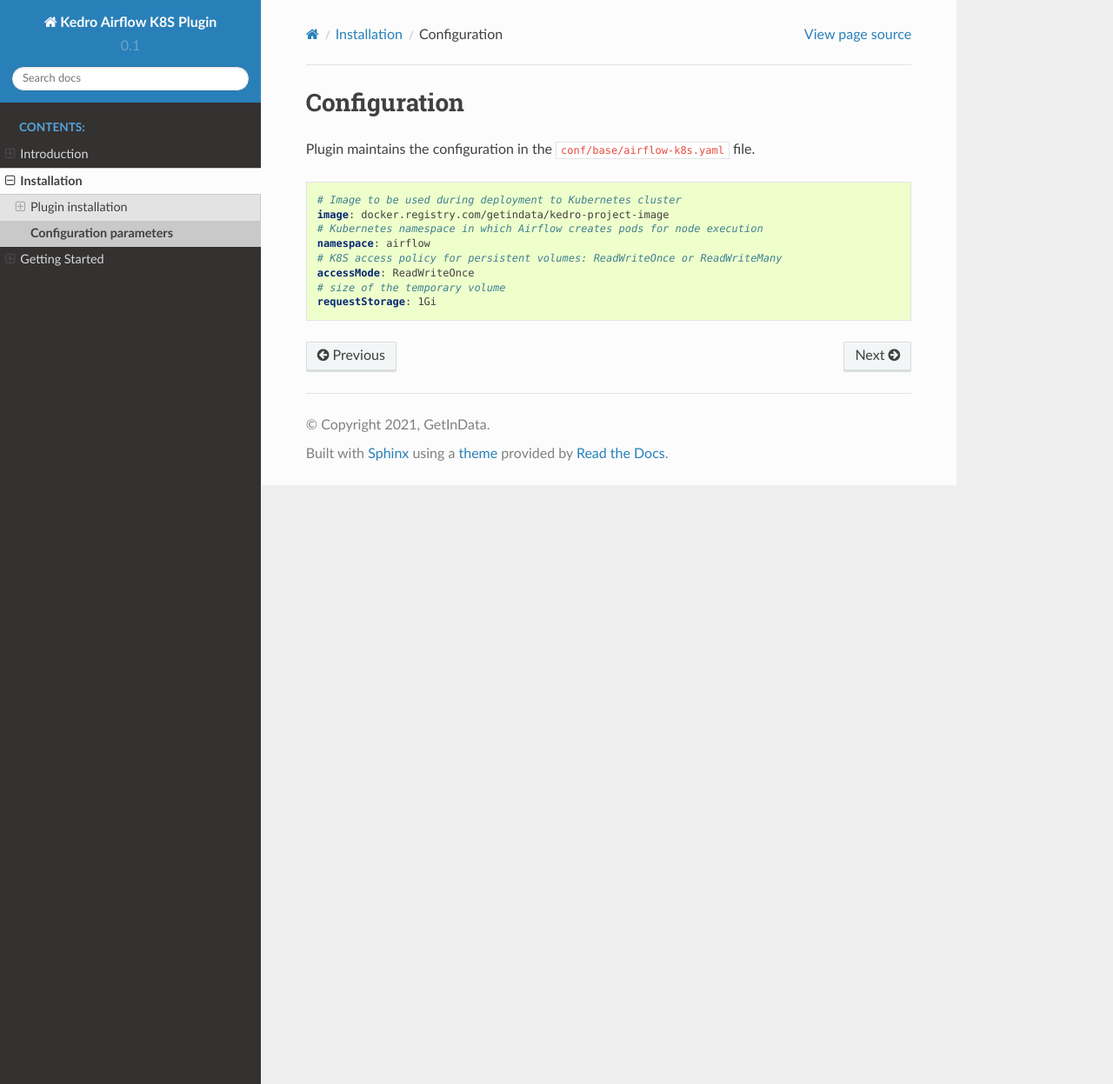
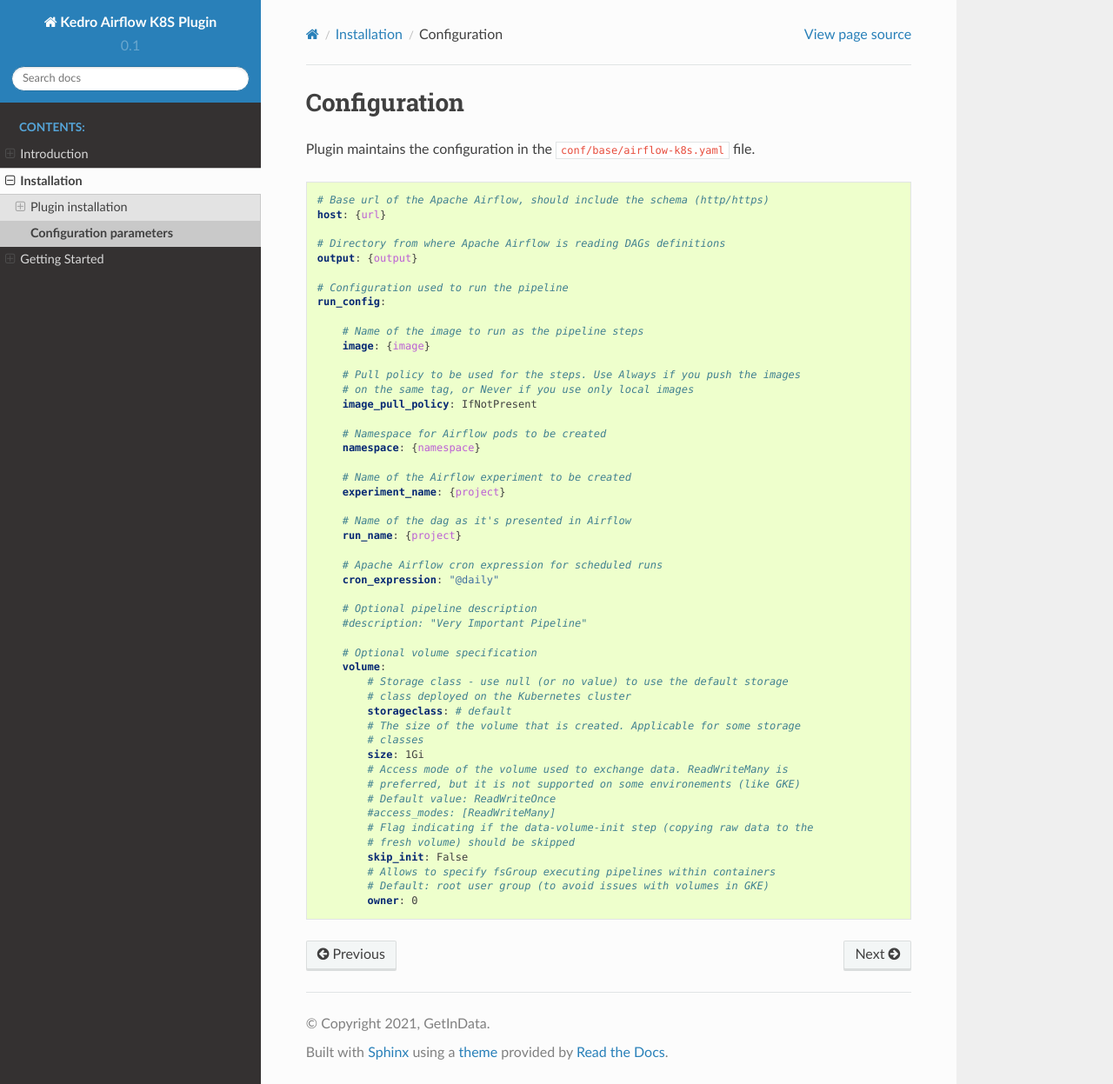
Before and after one commit to getindata/kedro-airflow-k8s, a Sphinx documentation site: the page built from docs/source/02_installation/02_configuration.md, in a window 1280 px wide and 1247 px high. Shown: the whole window at 87% size. Built offline with Sphinx 7.4.7 and the Read the Docs theme 2.0.0, drawn with Linux system fonts in a browser that asks for light colours.

Commit message:
Documentation update.

````diff
--- a/docs/source/02_installation/02_configuration.md
+++ b/docs/source/02_installation/02_configuration.md
@@ -3,12 +3,53 @@
 Plugin maintains the configuration in the `conf/base/airflow-k8s.yaml` file.
 
 ```yaml
-# Image to be used during deployment to Kubernetes cluster
-image: docker.registry.com/getindata/kedro-project-image
-# Kubernetes namespace in which Airflow creates pods for node execution
-namespace: airflow
-# K8S access policy for persistent volumes: ReadWriteOnce or ReadWriteMany
-accessMode: ReadWriteOnce
-# size of the temporary volume
-requestStorage: 1Gi
+# Base url of the Apache Airflow, should include the schema (http/https)
+host: {url}
+
+# Directory from where Apache Airflow is reading DAGs definitions
+output: {output}
+
+# Configuration used to run the pipeline
+run_config:
+
+    # Name of the image to run as the pipeline steps
+    image: {image}
+
+    # Pull policy to be used for the steps. Use Always if you push the images
+    # on the same tag, or Never if you use only local images
+    image_pull_policy: IfNotPresent
+
+    # Namespace for Airflow pods to be created
+    namespace: {namespace}
+
+    # Name of the Airflow experiment to be created
+    experiment_name: {project}
+
+    # Name of the dag as it's presented in Airflow
+    run_name: {project}
+
+    # Apache Airflow cron expression for scheduled runs
+    cron_expression: "@daily"
+
+    # Optional pipeline description
+    #description: "Very Important Pipeline"
+
+    # Optional volume specification
+    volume:
+        # Storage class - use null (or no value) to use the default storage
+        # class deployed on the Kubernetes cluster
+        storageclass: # default
+        # The size of the volume that is created. Applicable for some storage
+        # classes
+        size: 1Gi
+        # Access mode of the volume used to exchange data. ReadWriteMany is
+        # preferred, but it is not supported on some environements (like GKE)
+        # Default value: ReadWriteOnce
+        #access_modes: [ReadWriteMany]
+        # Flag indicating if the data-volume-init step (copying raw data to the
+        # fresh volume) should be skipped
+        skip_init: False
+        # Allows to specify fsGroup executing pipelines within containers
+        # Default: root user group (to avoid issues with volumes in GKE)
+        owner: 0
 ```
````
